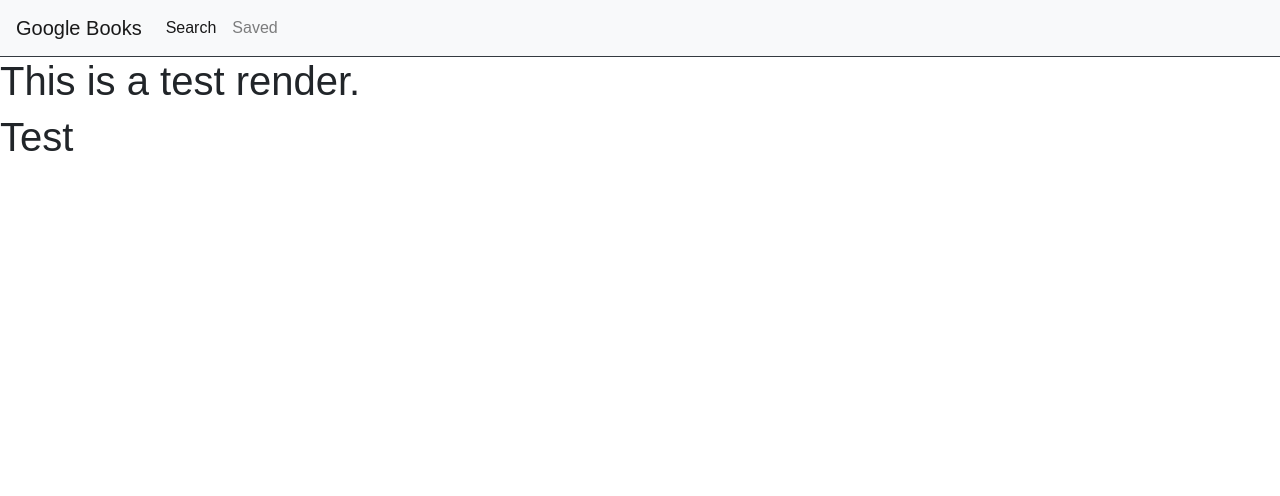
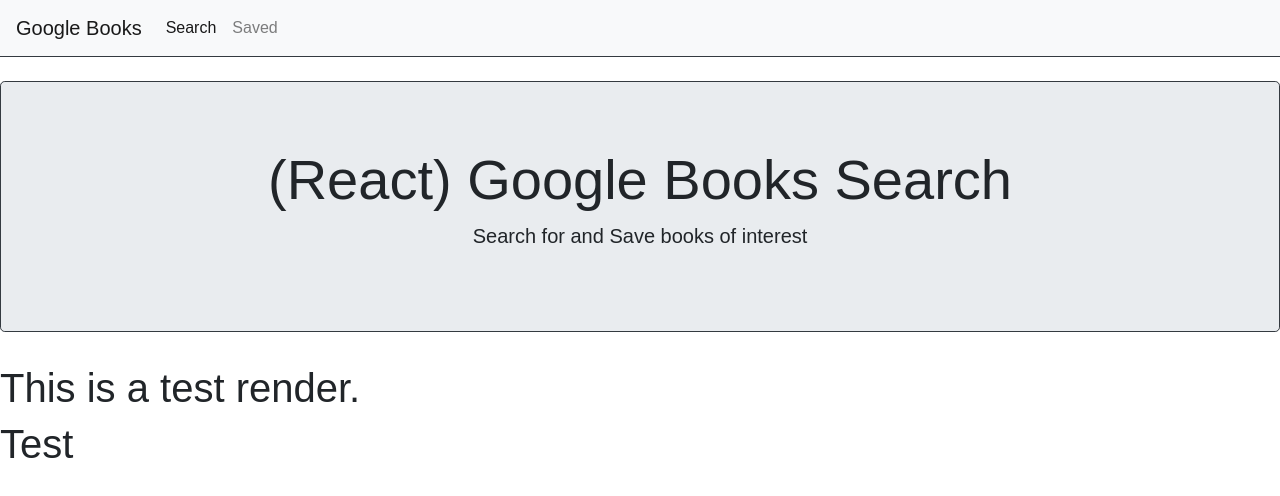
Before and after one commit to WarriorofZarona/Google-Books-Search, a React (Create React App) app in the folder client/: page / in a window 1280 px wide. Shown: the top 496 px of the page. Built offline with nearby package versions, Linux system fonts and the light colour scheme; no server answers.

Commit message:
added Header component

```diff
--- a/client/src/App.js
+++ b/client/src/App.js
@@ -3,6 +3,7 @@
 import Search from "./pages/Search";
 import API from "./utils/API";
 import Navbar from "./components/Navbar";
+import Header from "./components/Header";
 import { BrowserRouter as Router } from "react-router-dom";
 
 function App() {
@@ -16,6 +17,8 @@
   return (
     <Router>
       <Navbar />
+      <br />
+      <Header />
       <Search searchBook={searchBook} />
       <h1>Test</h1>
     </Router>
--- /dev/null
+++ b/client/src/components/Header.js
@@ -0,0 +1,12 @@
+import React from "react";
+
+function Header() {
+    return (
+        <div className="jumbotron text-center border border-dark" >
+            <h1 className="display-4">(React) Google Books Search</h1>
+            <p className="lead">Search for and Save books of interest</p>
+        </div>
+    )
+};
+
+export default Header;
```
